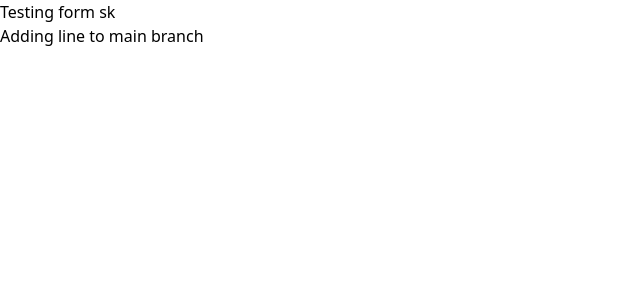
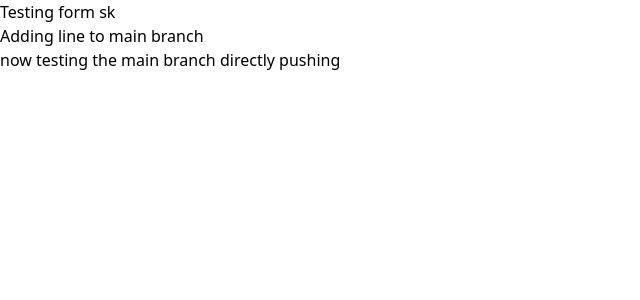
Before and after one commit to dragon-devs/colab-website, a Nuxt app: page /skdrh in a window 1280 px wide. Shown: the top 300 px of the page, without its empty margins (0-640 px from the left). Built offline with nearby package versions, Linux system fonts and the light colour scheme.

Commit message:
directly pushing to main from skdrh

```diff
--- a/pages/skdrh/index.vue
+++ b/pages/skdrh/index.vue
@@ -1,6 +1,7 @@
 <template>
   <div>Testing form sk</div>
   <div>Adding line to main branch</div>
+  <div>now testing the main branch directly pushing</div>
 </template>
 
 <script setup></script>
```
